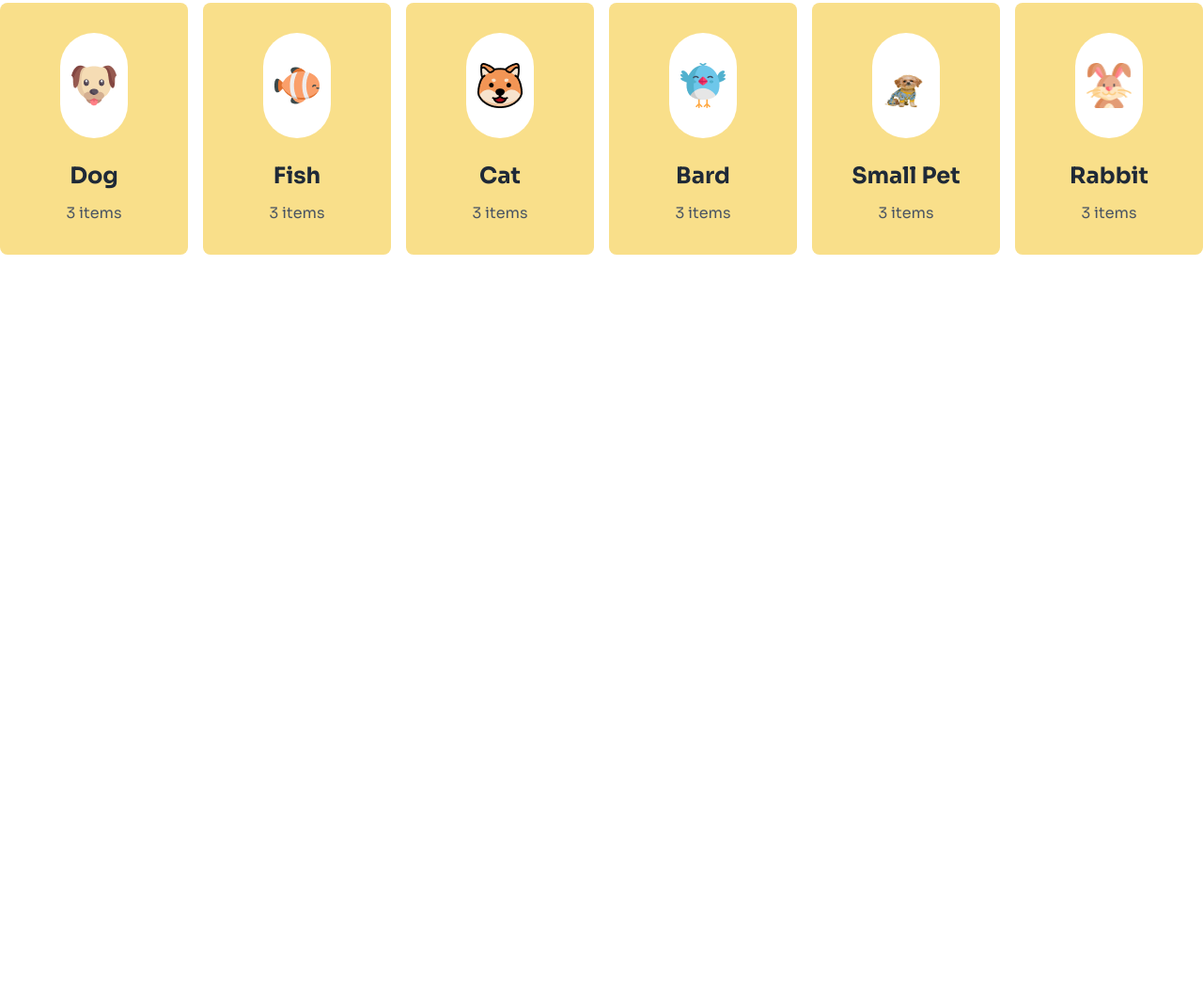
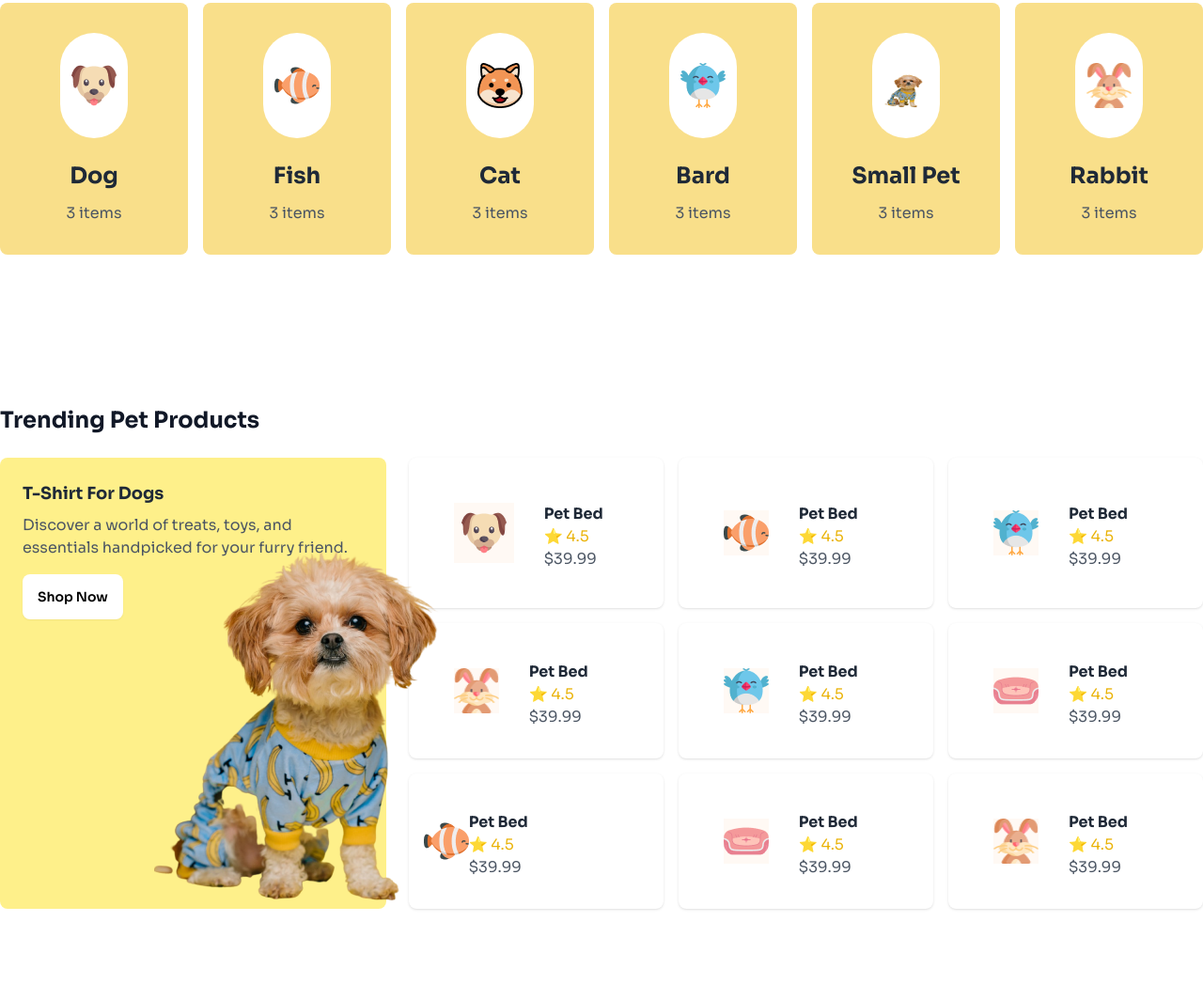
Before and after one commit to tushu003/A3-Living-Lab-0001, a plain HTML site: page index.html in a window 1280 px wide. Shown: the part 1099-2146 px from the top of the page at 94% size. Before the commit the page ends 1450 px from the top, so only its background shows below. Drawn offline with nearby package versions, Linux system fonts and the light colour scheme.

Commit message:
trending pet products parts done

```diff
--- a/index.html
+++ b/index.html
@@ -42,7 +42,7 @@
         </nav>
     </header>
 
-    <main class="container relative mx-auto py-20 flex flex-col lg:flex-row items-center justify-between">
+    <div class="container relative mx-auto py-20 flex flex-col lg:flex-row items-center justify-between">
         <div class="max-w-2xl absolute top-32 left-0 z-10">
             <h1 class="text-4xl font-bold text-gray-900 leading-tight">Pamper Your Pet, <br> Because They Deserve <br> the Best</h1>
             <p class="mt-4 text-gray-600">Discover a world of treats, toys, and essentials handpicked for <br> your furry friends. Shop now and make tails wag with joy!</p>
@@ -51,9 +51,9 @@
         <div class=" flex-shrink-0 mt-10 lg:mt-0">
             <img src="c1-assets/cat-big.png" alt="Cute Cat" class="w-full max-w-7xl">
         </div>
-    </main>
+    </div>
     <!-- browse part start -->
-    <main class="container mx-auto py-20">
+    <div class="container mx-auto py-20">
         <h2 class="text-2xl font-bold text-gray-900 mb-6">Browse By Categories</h2>
         <div class="grid grid-cols-2 md:grid-cols-6 gap-4">
             <div class="bg-[#F9DF8A] p-8  rounded-lg text-center">
@@ -105,7 +105,115 @@
              </div>
 
         </div>
+    </div>
+    <!-- browse part end -->
+
+    <!-- Trending Pet Products part start -->
+    <main class="container mx-auto py-20">
+        <h2 class="text-2xl font-bold text-gray-900 mb-6">Trending Pet Products</h2>
+        <div class="grid grid-cols-1 lg:grid-cols-3 gap-6">
+            <div class="bg-yellow-200 p-6 rounded-lg">
+                <h3 class="text-lg font-bold">T-Shirt For Dogs</h3>
+                <p class="text-gray-600 mt-2">Discover a world of treats, toys, and essentials handpicked for your furry friend.</p>
+                <button class="mt-4 btn bg-white text-black border border-none">Shop Now</button>
+                <div class="absolute mt-[-90px] ml-[140px]">
+                    <img src="c1-assets/cute-pet-mid.png" alt="Dog T-Shirt" class="mt-4 w-full max-w-xs">
+                </div>
+            </div>
+            <div class="lg:col-span-2 grid grid-cols-2 md:grid-cols-3 gap-4">
+                <div class=" flex items-center bg-white p-4 rounded-lg shadow">
+                    <div class="p-8">
+                        <img src="c1-assets/dog-cartoon.png" alt="Pet Bed" class="mx-auto p-2 w-13 h-13 bg-[#FFF9F4] ">
+                    </div>
+                    <div>
+                        <p class="mt-2 font-bold">Pet Bed</p>
+                        <p class="text-yellow-500">⭐ 4.5</p>
+                        <p class="text-gray-600">$39.99</p>
+                    </div>
+                </div>
+                <div class="flex items-center bg-white p-4 rounded-lg shadow">
+                    <div class="p-8">
+                        <img src="c1-assets/fish-cartoon.png" alt="Pet Bed" class="mx-auto w-12 h-12 bg-[#FFF9F4]">
+                    </div>
+                    <div>
+                        <p class="mt-2 font-bold">Pet Bed</p>
+                        <p class="text-yellow-500">⭐ 4.5</p>
+                        <p class="text-gray-600">$39.99</p>
+                    </div>
+                </div>
+                <div class="flex items-center bg-white p-4 rounded-lg shadow">
+                    <div class="p-8">
+                        <img src="c1-assets/bird-cartoon.png" alt="Pet Bed" class="mx-auto w-12 h-12 bg-[#FFF9F4]">
+                    </div>
+                    <div>
+                        <p class="mt-2 font-bold">Pet Bed</p>
+                        <p class="text-yellow-500">⭐ 4.5</p>
+                        <p class="text-gray-600">$39.99</p>
+                    </div>
+                </div>
+                <div class="flex items-center bg-white p-4 rounded-lg shadow">
+                    <div class="p-8">
+                        <img src="c1-assets/rabbit-cartoon.png" alt="Pet Bed" class="mx-auto w-12 h-12 bg-[#FFF9F4]">
+                    </div>
+                    <div>
+                        <p class="mt-2 font-bold">Pet Bed</p>
+                        <p class="text-yellow-500">⭐ 4.5</p>
+                        <p class="text-gray-600">$39.99</p>
+                    </div>
+                </div>
+                <div class="flex items-center bg-white p-4 rounded-lg shadow">
+                    <div class="p-8">
+                        <img src="c1-assets/bird-cartoon.png" alt="Pet Bed" class="mx-auto w-12 h-12 bg-[#FFF9F4]">
+                    </div>
+                    <div>
+                        <p class="mt-2 font-bold">Pet Bed</p>
+                        <p class="text-yellow-500">⭐ 4.5</p>
+                        <p class="text-gray-600">$39.99</p>
+                    </div>
+                </div>
+                <div class="flex items-center bg-white p-4 rounded-lg shadow">
+                    <div class="p-8">
+                        <img src="c1-assets/pet-couch.png" alt="Pet Bed" class="mx-auto w-12 h-12 bg-[#FFF9F4]">
+                    </div>
+                    <div>
+                       <p class="mt-2 font-bold">Pet Bed</p>
+                       <p class="text-yellow-500">⭐ 4.5</p>
+                       <p class="text-gray-600">$39.99</p>
+                    </div>
+                </div>
+                <div class="flex items-center bg-white p-4 rounded-lg shadow">
+                    <div>
+                        <img src="c1-assets/fish-cartoon.png" alt="Pet Bed" class="mx-auto w-12 h-12">
+                    </div>
+                    <div>
+                       <p class="mt-2 font-bold">Pet Bed</p>
+                       <p class="text-yellow-500">⭐ 4.5</p>
+                       <p class="text-gray-600">$39.99</p>
+                    </div>
+                </div>
+                <div class="flex items-center bg-white p-4 rounded-lg shadow">
+                    <div class="p-8">
+                        <img src="c1-assets/pet-couch.png" alt="Pet Bed" class="mx-auto w-12 h-12 bg-[#FFF9F4]">
+                    </div>
+                    <div>
+                        <p class="mt-2 font-bold">Pet Bed</p>
+                        <p class="text-yellow-500">⭐ 4.5</p>
+                        <p class="text-gray-600">$39.99</p>
+                    </div>
+                </div>
+                <div class="flex items-center bg-white p-4 rounded-lg shadow">
+                    <div class="p-8">
+                        <img src="c1-assets/rabbit-cartoon.png" alt="Pet Bed" class="mx-auto w-12 h-12 bg-[#FFF9F4]">
+                    </div>
+                    <div>
+                        <p class="mt-2 font-bold">Pet Bed</p>
+                        <p class="text-yellow-500">⭐ 4.5</p>
+                        <p class="text-gray-600">$39.99</p>
+                    </div>
+                </div>
+            </div>
+        </div>
     </main>
-    <!-- browse part end -->
+    <!-- part end -->
 </body>
 </html>
```
